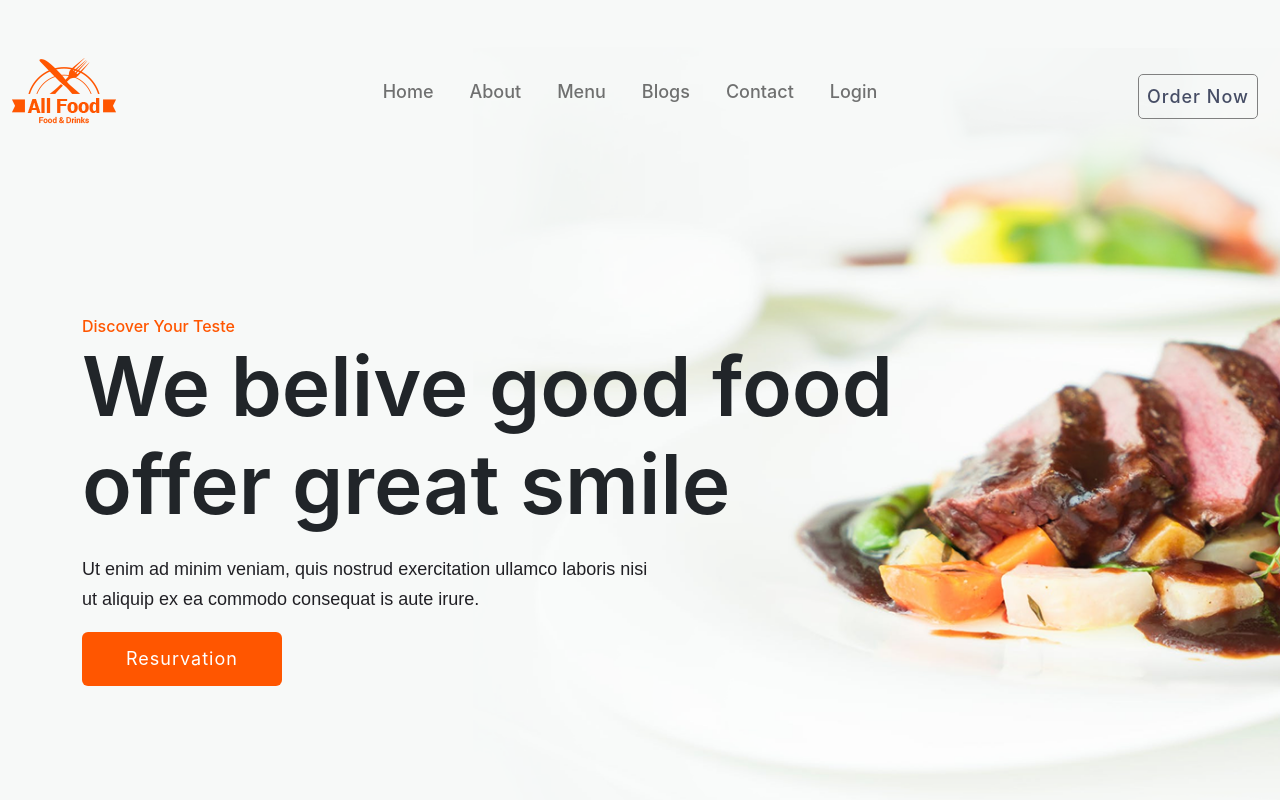
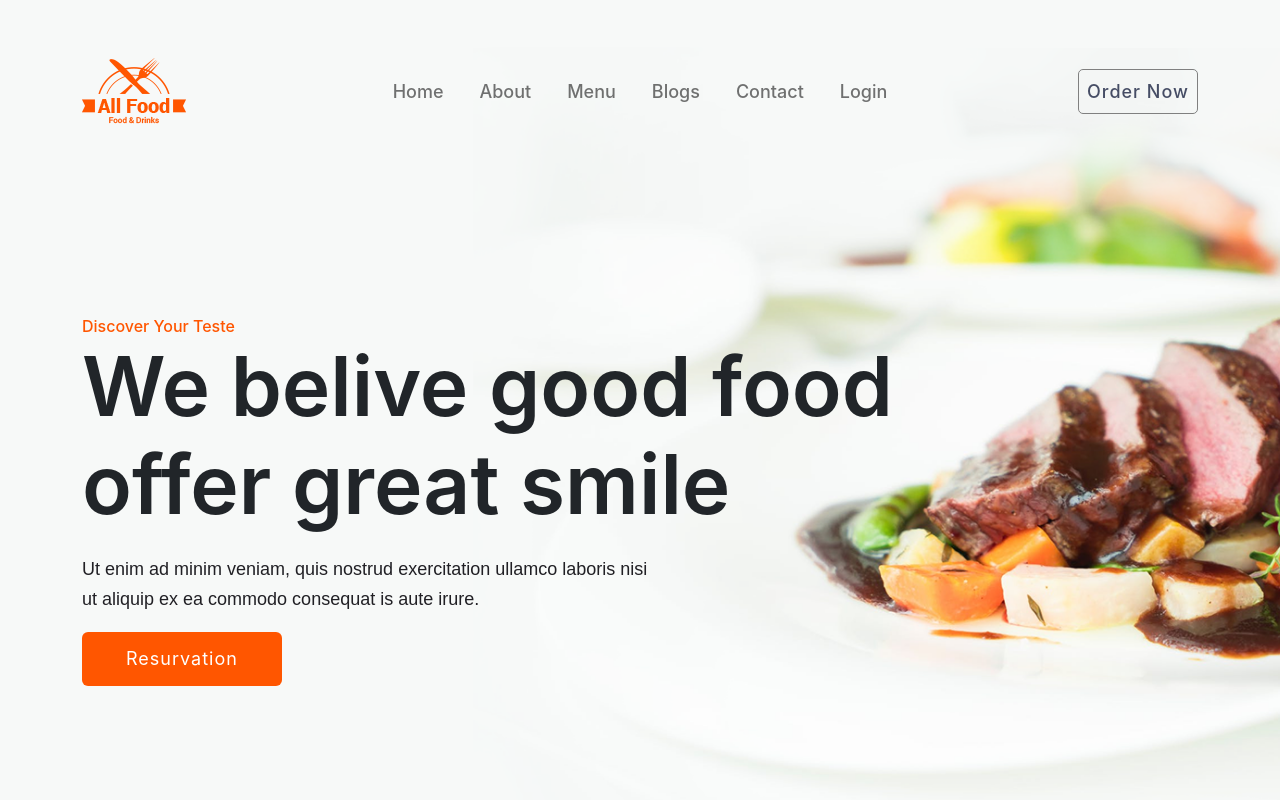
Before and after one commit to MdRokibulHasan/restaurants, a React (Create React App) app: page / in a window 1280 px wide. Shown: the top 800 px of the page. Built offline with nearby package versions, Linux system fonts and the light colour scheme; no server answers; some icons are missing.

Commit message:
navbar design modification

```diff
--- a/src/Components/Share/Navbar/Navbar.css
+++ b/src/Components/Share/Navbar/Navbar.css
@@ -35,7 +35,6 @@
     border-radius: 5px;
     text-transform: capitalize;
     padding: 8px;
-    margin: 10px;
     -moz-user-select: none;
     cursor: pointer;
     display: inline-block;
--- a/src/Components/Share/Navbar/Navbar.js
+++ b/src/Components/Share/Navbar/Navbar.js
@@ -9,11 +9,6 @@
     <div className="main-header">
       <nav className="navbar navbar-expand-lg navbar-light">
         <div className="container-fluid">
-          <div className="logo">
-            <Link className="navbar-brand" to="/">
-              <img src={Logo} alt="Logo Image" />
-            </Link>
-          </div>
           <button
             className="navbar-toggler"
             type="button"
@@ -25,7 +20,13 @@
           >
             <span className="navbar-toggler-icon"></span>
           </button>
-          <div className="collapse navbar-collapse" id="navbarNav">
+          <div className="collapse navbar-collapse container" id="navbarNav">
+            <div className="logo">
+              {" "}
+              <Link className="navbar-brand" to="/">
+                <img src={Logo} alt="Logo Image" />
+              </Link>
+            </div>
             <ul className="navbar-nav">
               <li className="nav-item">
                 <Link to={"/home "} className="nav-link">
```
